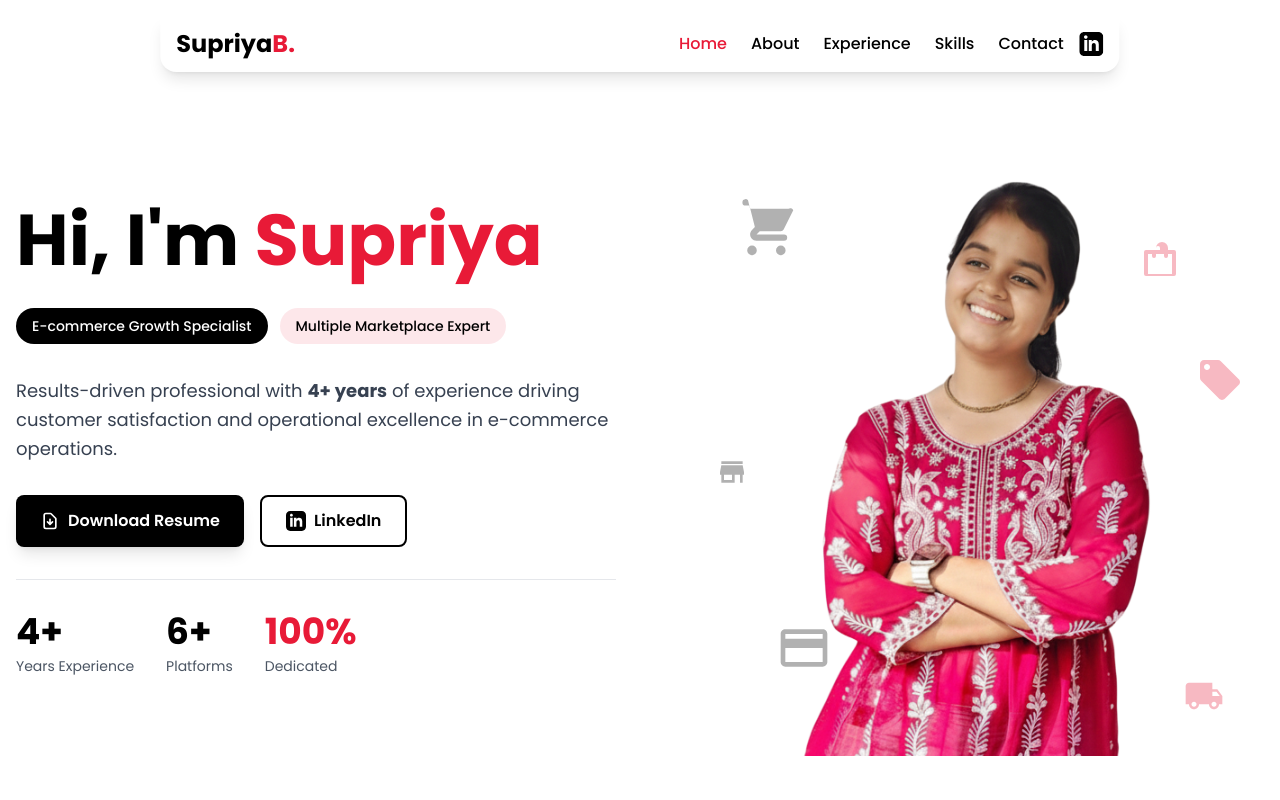
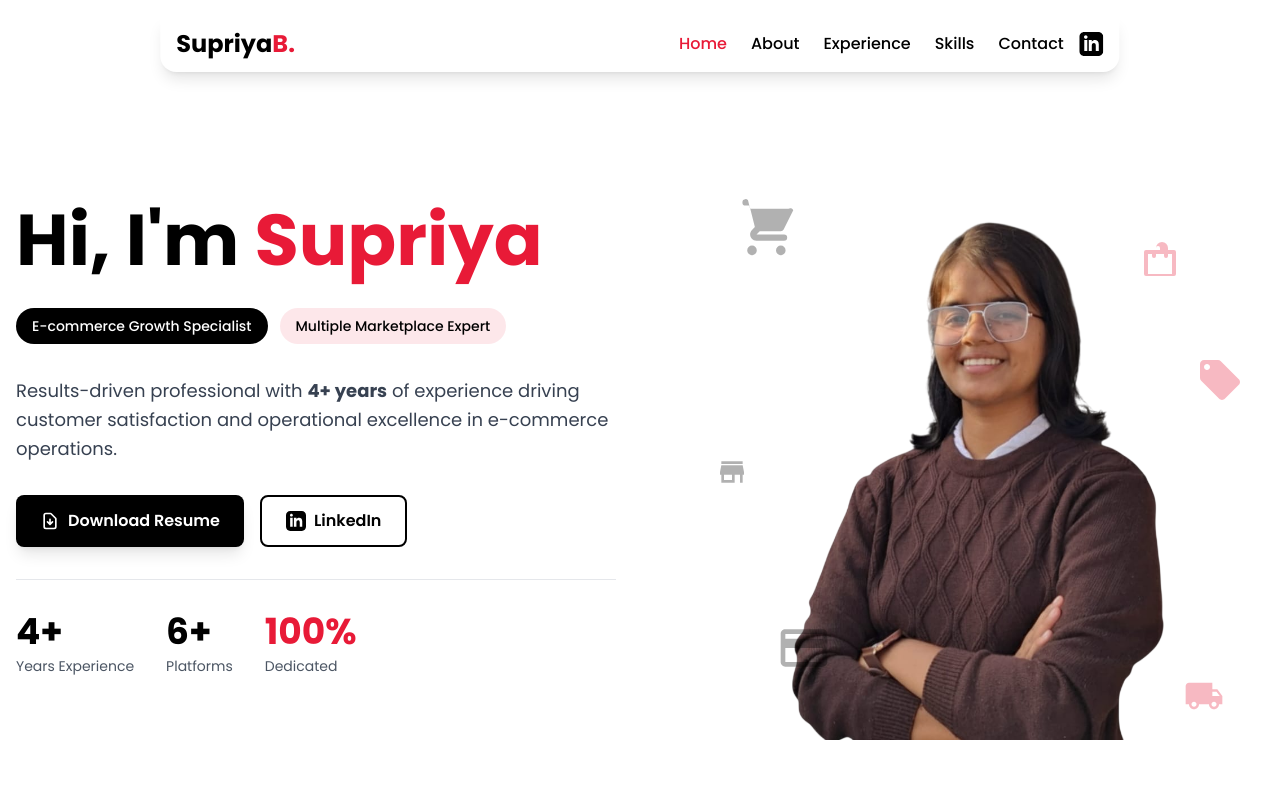
Before and after one commit to supriyabanetiya/supriya-portfolio, a React (Vite) app: page / in a window 1280 px wide. Shown: the top 800 px of the page. Built offline with nearby package versions, Linux system fonts and the light colour scheme.

Commit message:
picture update

```diff
--- a/src/components/Hero.jsx
+++ b/src/components/Hero.jsx
@@ -82,7 +82,7 @@ const Hero = () => {
               {/* Image Container */}
               <div className="relative w-full h-full overflow-hidden bg-white z-10">
                 <img
-                  src="./e.png"
+                  src="./supriya-Photoroom.png"
                   alt="Supriya Banetiya"
                   className="w-full h-full object-contain"
                   style={{ display: 'block', minWidth: '100%', minHeight: '100%' }}
```
Also changed, not shown: public/supriya-Photoroom.png (added), public/supriya.jpeg (added).
